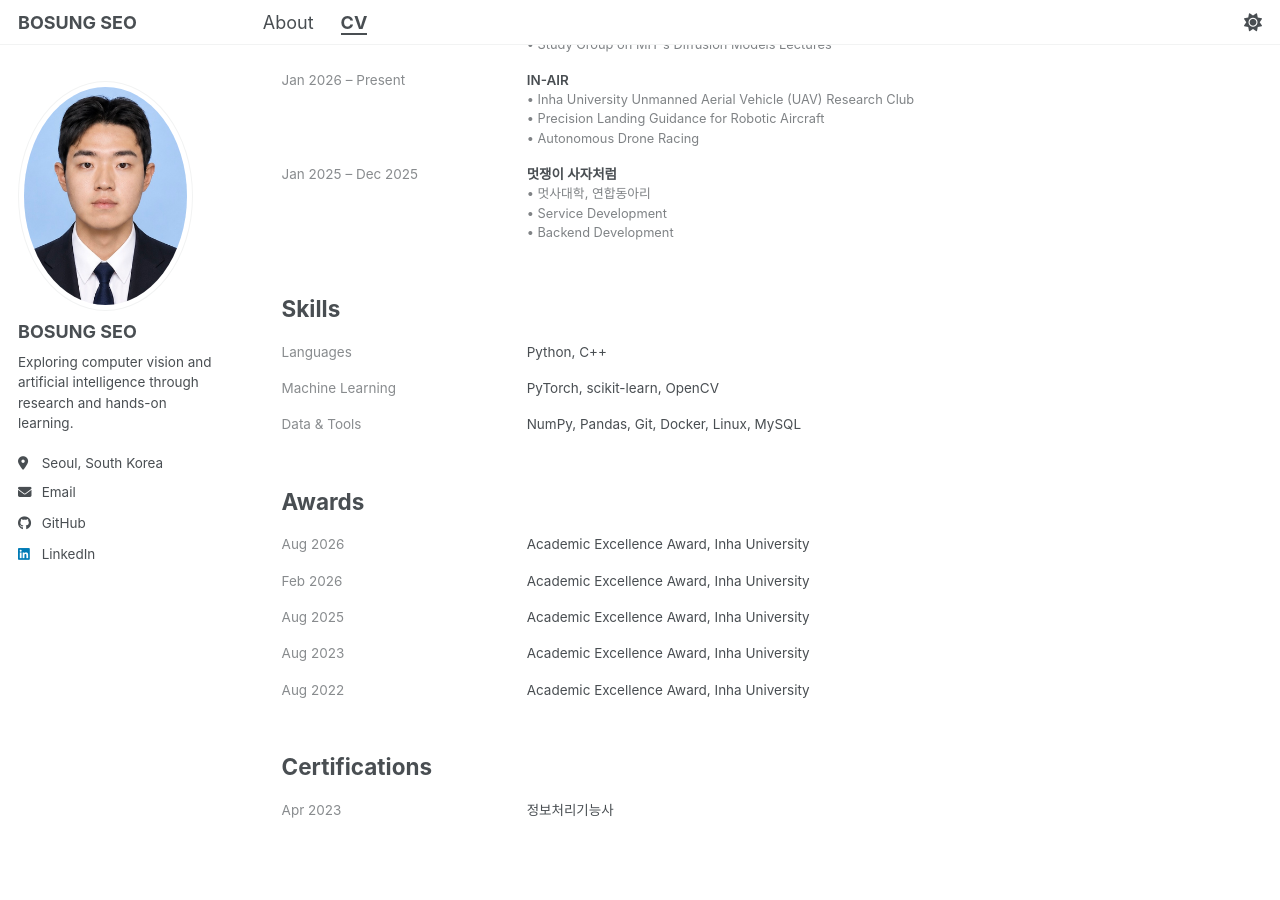
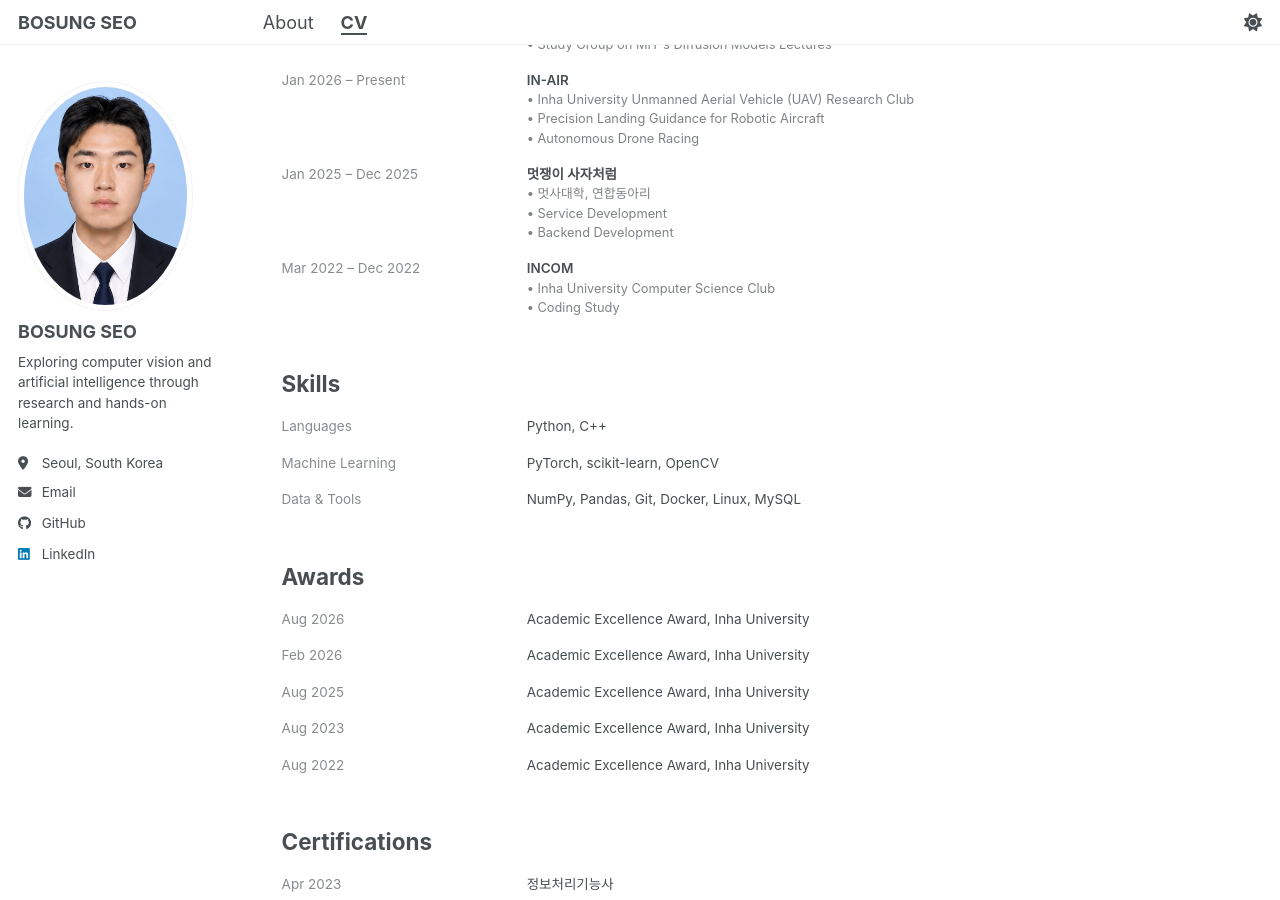
Before and after one commit to B-logg/B-logg.github.io, a Jekyll site: the page built from _pages/cv.md, in a window 1280 px wide and 900 px high, scrolled down 999 px. Built offline with Jekyll 4.4.1, drawn with Linux system fonts in a browser that asks for light colours; a style sheet for code colours, icons or effects is not loaded.

Commit message:
Update cv.md

```diff
--- a/_pages/cv.md
+++ b/_pages/cv.md
@@ -183,6 +183,15 @@ redirect_from:
       <div class="cv-subtitle">• Backend Development</div>
     </td>
   </tr>
+
+  <tr>
+    <td class="cv-date">Mar 2022 – Dec 2022</td>
+    <td class="cv-content">
+      <div class="cv-title">INCOM</div>
+      <div class="cv-subtitle">• Inha University Computer Science Club</div>
+      <div class="cv-subtitle">• Coding Study</div>
+    </td>
+  </tr>
 </table>
 
 ## Skills
```
